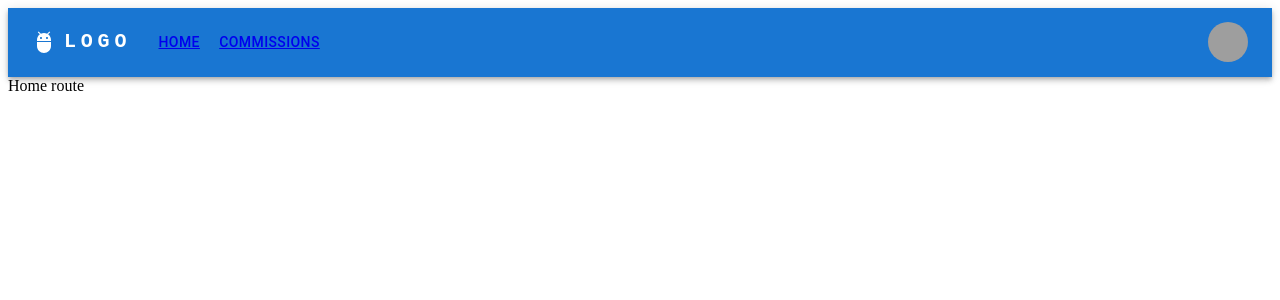
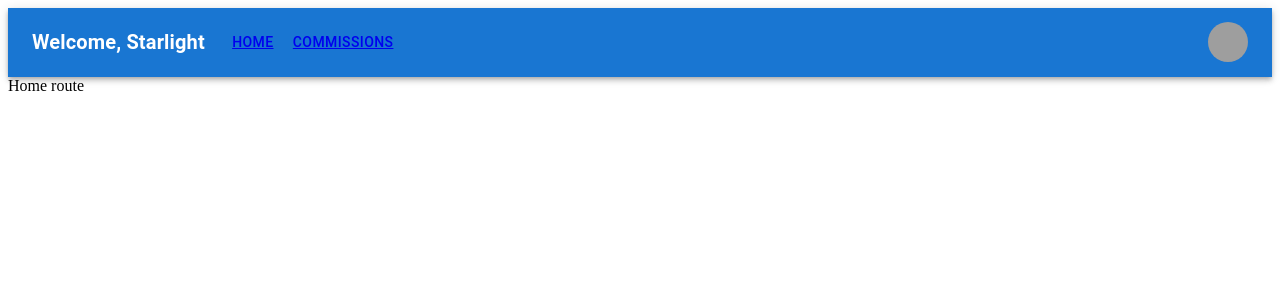
Before and after one commit to M-Dickerson/art-site, a React (Create React App) app: page / in a window 1280 px wide. Shown: the top 300 px of the page. Built offline with nearby package versions, Linux system fonts and the light colour scheme; grey boxes are pictures that could not be loaded.

Commit message:
added profile image. also changed navbar styling

```diff
--- a/src/components/Navbar.js
+++ b/src/components/Navbar.js
@@ -1,7 +1,7 @@
-import * as React from 'react';
-import { AppBar, Box, Toolbar, IconButton, Typography, Menu, Container, Avatar, Button, Tooltip, MenuItem } from '@mui/material';
-import MenuIcon from '@mui/icons-material/Menu';
-import AdbIcon from '@mui/icons-material/Adb';
+import * as React from "react";
+import { AppBar, Box, Toolbar, IconButton, Typography, Menu, Container, Avatar, Button, Tooltip, MenuItem } from "@mui/material";
+import MenuIcon from "@mui/icons-material/Menu";
+import AdbIcon from "@mui/icons-material/Adb";
 import { Link } from "react-router-dom";
 
 const pages = ["Home", "Commissions"];
@@ -30,7 +30,6 @@ function ResponsiveAppBar() {
         <AppBar position="static">
             <Container maxWidth="xl">
                 <Toolbar disableGutters>
-                    <AdbIcon sx={{ display: { xs: 'none', md: 'flex' }, mr: 1 }} />
                     <Typography
                         variant="h6"
                         noWrap
@@ -39,14 +38,12 @@ function ResponsiveAppBar() {
                         sx={{
                             mr: 2,
                             display: { xs: 'none', md: 'flex' },
-                            fontFamily: 'monospace',
                             fontWeight: 700,
-                            letterSpacing: '.3rem',
                             color: 'inherit',
                             textDecoration: 'none',
                         }}
                     >
-                        LOGO
+                        Welcome, Starlight
                     </Typography>
 
                     <Box sx={{ flexGrow: 1, display: { xs: 'flex', md: 'none' } }}>
```
Also changed, not shown: src/images/icon3.png (added).
